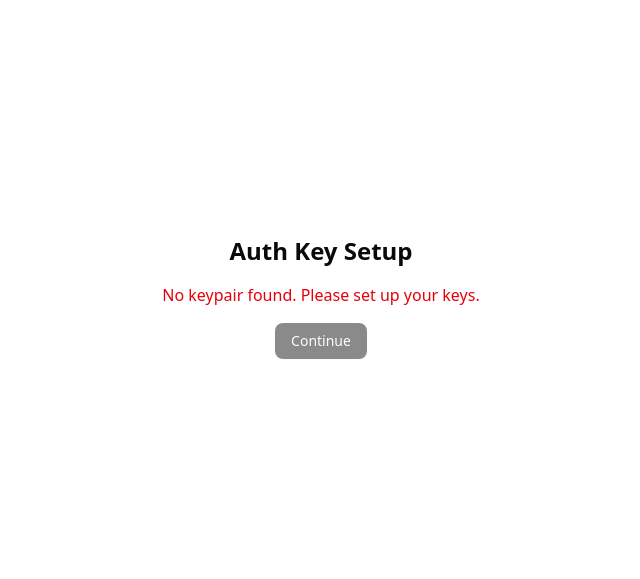
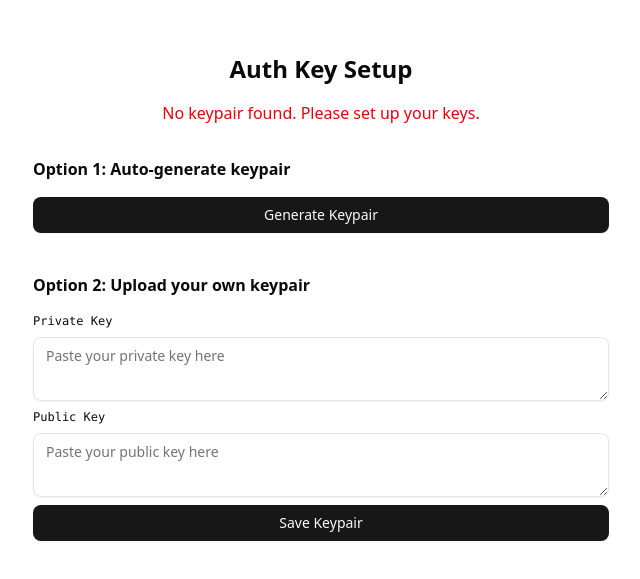
Before and after one commit to microh-labs/auth, a React (Vite) app: page / in a window 1280 px wide. Shown: the part 103-682 px from the top of the page, without its empty margins (319-959 px from the left). Built offline with nearby package versions, Linux system fonts and the light colour scheme; no server answers.

Commit message:
feat(auth): enhance AuthSetup with keypair generation and upload options feat(ui): add Input and Textarea components for better form handling

```diff
--- /dev/null
+++ b/src/components/ui/input.tsx
@@ -0,0 +1,21 @@
+import * as React from "react"
+
+import { cn } from "@/lib/utils"
+
+function Input({ className, type, ...props }: React.ComponentProps<"input">) {
+  return (
+    <input
+      type={type}
+      data-slot="input"
+      className={cn(
+        "file:text-foreground placeholder:text-muted-foreground selection:bg-primary selection:text-primary-foreground dark:bg-input/30 border-input flex h-9 w-full min-w-0 rounded-md border bg-transparent px-3 py-1 text-base shadow-xs transition-[color,box-shadow] outline-none file:inline-flex file:h-7 file:border-0 file:bg-transparent file:text-sm file:font-medium disabled:pointer-events-none disabled:cursor-not-allowed disabled:opacity-50 md:text-sm",
+        "focus-visible:border-ring focus-visible:ring-ring/50 focus-visible:ring-[3px]",
+        "aria-invalid:ring-destructive/20 dark:aria-invalid:ring-destructive/40 aria-invalid:border-destructive",
+        className
+      )}
+      {...props}
+    />
+  )
+}
+
+export { Input }
--- /dev/null
+++ b/src/components/ui/textarea.tsx
@@ -0,0 +1,18 @@
+import * as React from "react"
+
+import { cn } from "@/lib/utils"
+
+function Textarea({ className, ...props }: React.ComponentProps<"textarea">) {
+  return (
+    <textarea
+      data-slot="textarea"
+      className={cn(
+        "border-input placeholder:text-muted-foreground focus-visible:border-ring focus-visible:ring-ring/50 aria-invalid:ring-destructive/20 dark:aria-invalid:ring-destructive/40 aria-invalid:border-destructive dark:bg-input/30 flex field-sizing-content min-h-16 w-full rounded-md border bg-transparent px-3 py-2 text-base shadow-xs transition-[color,box-shadow] outline-none focus-visible:ring-[3px] disabled:cursor-not-allowed disabled:opacity-50 md:text-sm",
+        className
+      )}
+      {...props}
+    />
+  )
+}
+
+export { Textarea }
--- a/src/pages/AuthSetup.tsx
+++ b/src/pages/AuthSetup.tsx
@@ -1,9 +1,18 @@
+import { Button } from "@/components/ui/button";
+import { Textarea } from "@/components/ui/textarea";
 import { useEffect, useState } from "react";
-import { Button } from "@/components/ui/button";
 
 export default function AuthSetup() {
   const [status, setStatus] = useState<null | boolean>(null);
   const [loading, setLoading] = useState(false);
+  const [genResult, setGenResult] = useState<{
+    privateKey: string;
+    publicKey: string;
+  } | null>(null);
+  const [manualPriv, setManualPriv] = useState("");
+  const [manualPub, setManualPub] = useState("");
+  const [saveMsg, setSaveMsg] = useState<string | null>(null);
+  const [saving, setSaving] = useState(false);
 
   useEffect(() => {
     setLoading(true);
@@ -21,12 +30,92 @@ export default function AuthSetup() {
       ) : status ? (
         <div className="text-green-600">Keypair already exists.</div>
       ) : (
-        <div className="text-red-600">
-          No keypair found. Please set up your keys.
-        </div>
+        <>
+          <div className="text-red-600">
+            No keypair found. Please set up your keys.
+          </div>
+          <div className="flex flex-col gap-4 w-full max-w-xl mt-4">
+            <h2 className="font-semibold">Option 1: Auto-generate keypair</h2>
+            <Button
+              onClick={async () => {
+                setGenResult(null);
+                setSaveMsg(null);
+                setLoading(true);
+                const res = await fetch("/auth/api/keys/generate", {
+                  method: "POST",
+                });
+                const data = await res.json();
+                setGenResult(data);
+                setLoading(false);
+              }}
+              disabled={loading}
+            >
+              Generate Keypair
+            </Button>
+            {genResult && (
+              <div className="bg-muted rounded p-2 text-xs">
+                <div className="mb-2 font-mono">Private Key:</div>
+                <Textarea
+                  value={genResult.privateKey}
+                  readOnly
+                  rows={5}
+                  className="mb-2"
+                />
+                <div className="mb-2 font-mono">Public Key:</div>
+                <Textarea value={genResult.publicKey} readOnly rows={3} />
+              </div>
+            )}
+            <h2 className="font-semibold mt-6">
+              Option 2: Upload your own keypair
+            </h2>
+            <form
+              onSubmit={async (e) => {
+                e.preventDefault();
+                setSaveMsg(null);
+                setSaving(true);
+                const res = await fetch("/auth/api/keys/save", {
+                  method: "POST",
+                  headers: { "Content-Type": "application/json" },
+                  body: JSON.stringify({
+                    privateKey: manualPriv,
+                    publicKey: manualPub,
+                  }),
+                });
+                const data = await res.json();
+                setSaveMsg(
+                  data.success
+                    ? "Keypair saved!"
+                    : data.error || "Failed to save"
+                );
+                setSaving(false);
+                if (data.success) setStatus(true);
+              }}
+              className="flex flex-col gap-2"
+            >
+              <label className="font-mono text-xs">Private Key</label>
+              <Textarea
+                value={manualPriv}
+                onChange={(e) => setManualPriv(e.target.value)}
+                rows={5}
+                required
+                placeholder="Paste your private key here"
+              />
+              <label className="font-mono text-xs">Public Key</label>
+              <Textarea
+                value={manualPub}
+                onChange={(e) => setManualPub(e.target.value)}
+                rows={3}
+                required
+                placeholder="Paste your public key here"
+              />
+              <Button type="submit" disabled={saving}>
+                Save Keypair
+              </Button>
+              {saveMsg && <div className="text-sm mt-1">{saveMsg}</div>}
+            </form>
+          </div>
+        </>
       )}
-      {/* Add more UI for key generation/upload here */}
-      <Button disabled>Continue</Button>
     </div>
   );
 }
```
